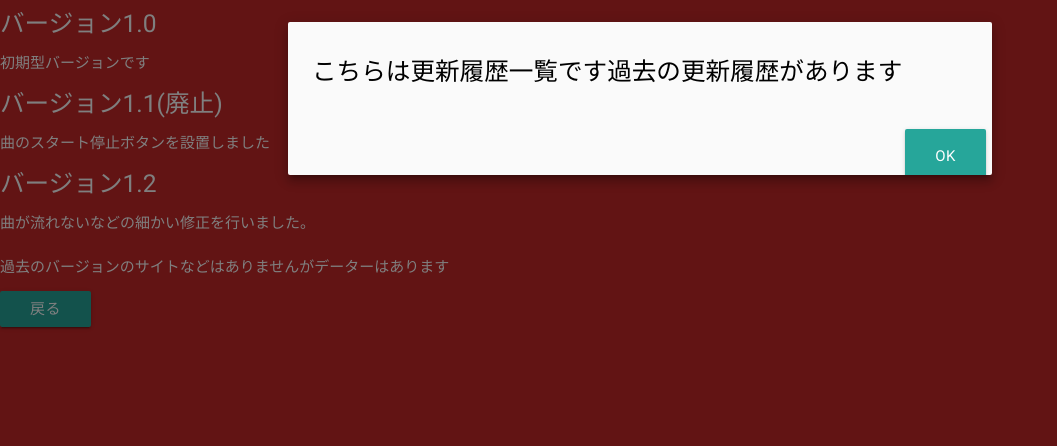
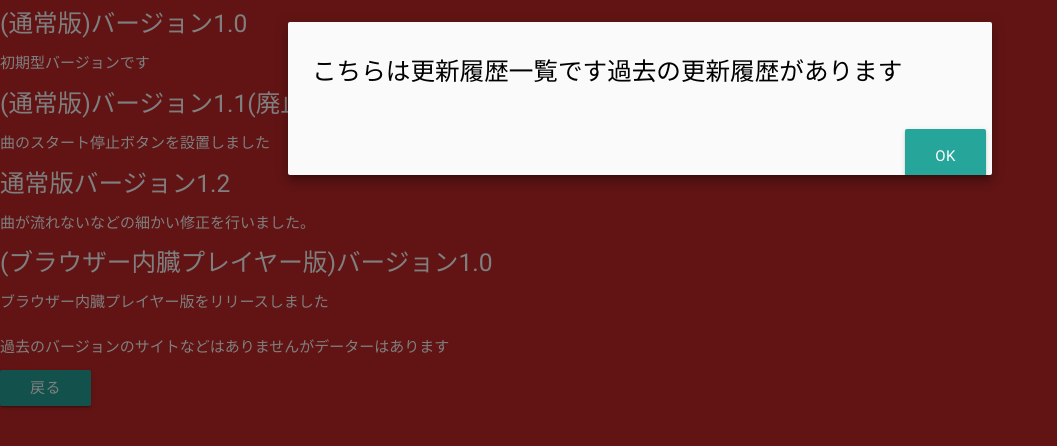
Before and after one commit to kukekeweb/test0, a plain HTML site: page index.html in a window 1280 px wide. Shown: the part 58-504 px from the top of the page, without its empty margins (0-1057 px from the left). Drawn offline with nearby package versions, Linux system fonts and the light colour scheme.

Commit message:
Update index.html

```diff
--- a/index.html
+++ b/index.html
@@ -8,12 +8,14 @@
    </head>
   <body class="red darken-3 white-text">
          <h4>更新履歴一覧</h4>
-         <h5>バージョン1.0</h5>
+         <h5>(通常版)バージョン1.0</h5>
          <p>初期型バージョンです</p>
-         <h5>バージョン1.1(廃止)</h5>
+         <h5>(通常版)バージョン1.1(廃止)</h5>
          <p>曲のスタート停止ボタンを設置しました</p>
-         <h5>バージョン1.2</h5>
+         <h5>通常版バージョン1.2</h5>
          <p>曲が流れないなどの細かい修正を行いました。</P>
+         <h5>(ブラウザー内臓プレイヤー版)バージョン1.0</h5>
+         <p>ブラウザー内臓プレイヤー版をリリースしました</p>
          <p class="flow-text"><h6>過去のバージョンのサイトなどはありませんがデーターはあります</h6></p>
          <a class="btn" href="https://kukekeweb.github.io/test/.">戻る</a>
      <div id="alert" class="modal">
```
